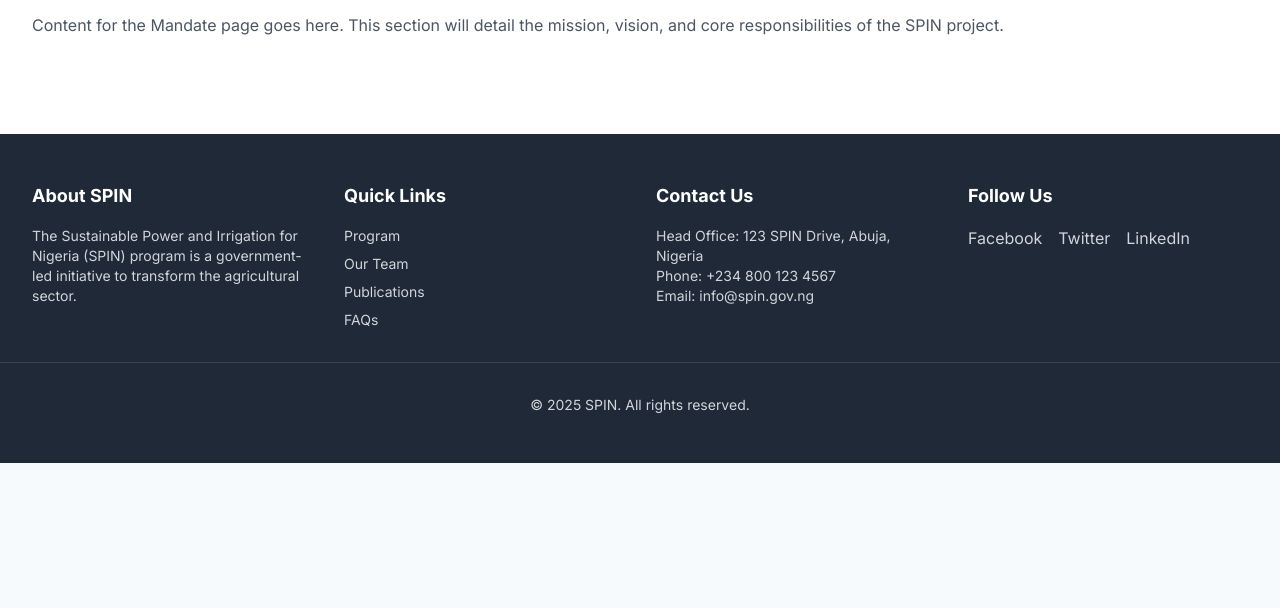
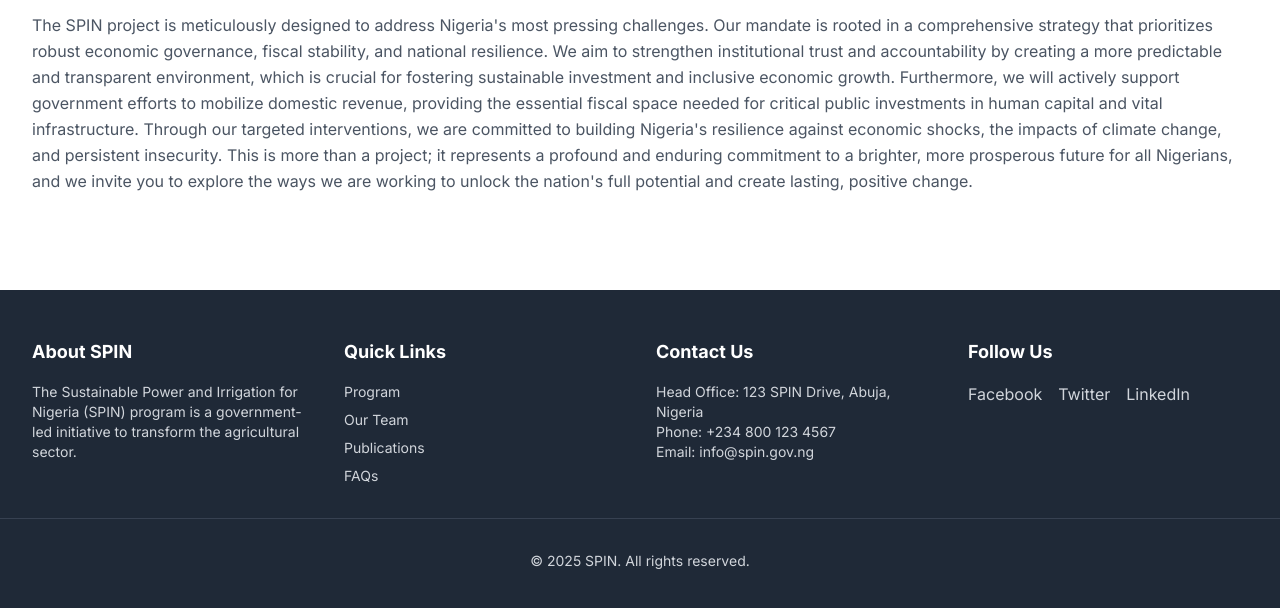
Before and after one commit to haidar-01x/spin, a plain HTML site: page index.html in a window 1280 px wide. Both pictures are taken after a click on the link "Mandate". Shown: the part 332-940 px from the top of the page. Before the commit the page ends 800 px from the top, so only its background shows below. Drawn offline with nearby package versions, Linux system fonts and the light colour scheme.

Commit message:
Update index.html

```diff
--- a/index.html
+++ b/index.html
@@ -654,7 +654,7 @@
                 <button class="mb-8 text-green-700 hover:text-green-800 font-semibold transition-colors" onclick="navigate('home')">&laquo; Back to Home</button>
                 <h2 class="text-3xl md:text-4xl font-bold mb-4 text-gray-800">Our Mandate</h2>
                 <p class="text-gray-600 leading-relaxed">
-                    Content for the Mandate page goes here. This section will detail the mission, vision, and core responsibilities of the SPIN project.
+                    The SPIN project is meticulously designed to address Nigeria's most pressing challenges. Our mandate is rooted in a comprehensive strategy that prioritizes robust economic governance, fiscal stability, and national resilience. We aim to strengthen institutional trust and accountability by creating a more predictable and transparent environment, which is crucial for fostering sustainable investment and inclusive economic growth. Furthermore, we will actively support government efforts to mobilize domestic revenue, providing the essential fiscal space needed for critical public investments in human capital and vital infrastructure. Through our targeted interventions, we are committed to building Nigeria's resilience against economic shocks, the impacts of climate change, and persistent insecurity. This is more than a project; it represents a profound and enduring commitment to a brighter, more prosperous future for all Nigerians, and we invite you to explore the ways we are working to unlock the nation's full potential and create lasting, positive change.
                 </p>
             </div>
         </div>
```
